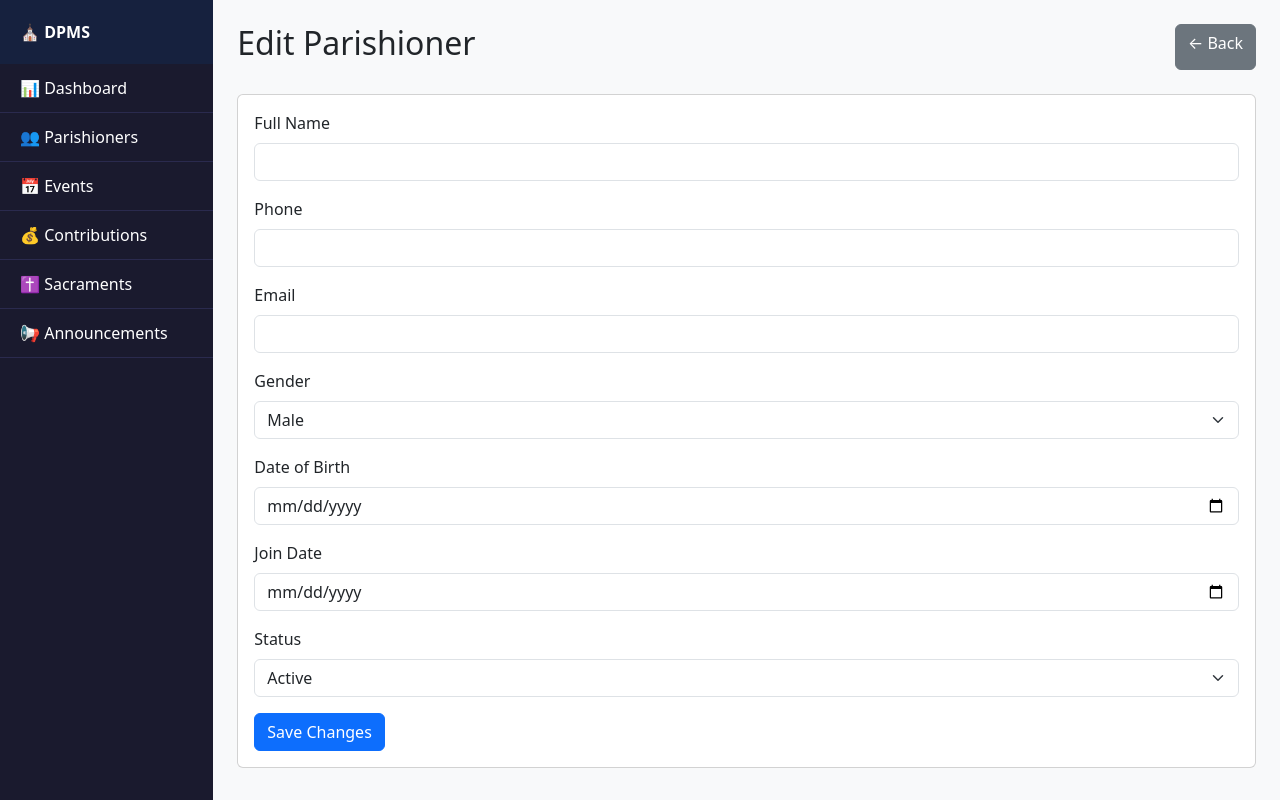
After one commit to LWKYM99/DPMS, a Flask app: page /parishioners/edit/1 in a window 1280 px wide. The commit adds this page. Run offline with Flask 3, Linux system fonts and the light colour scheme; data that the repository does not hold is empty.

Commit message:
Add edit and delete for parishioners

```diff
--- a/app.py
+++ b/app.py
@@ -89,7 +89,29 @@ def add_parishioner():
         db.close()
         return redirect(url_for('parishioners'))
     return render_template('add_parishioner.html')
+@app.route('/parishioners/edit/<int:id>', methods=['GET', 'POST'])
+def edit_parishioner(id):
+    db = get_db()
+    if request.method == 'POST':
+        db.execute('UPDATE Parishioners SET full_name=?, phone=?, email=?, gender=?, date_of_birth=?, join_date=?, status=? WHERE id=?',
+            [request.form['full_name'], request.form['phone'],
+             request.form['email'], request.form['gender'],
+             request.form['date_of_birth'], request.form['join_date'],
+             request.form['status'], id])
+        db.commit()
+        db.close()
+        return redirect(url_for('parishioners'))
+    parishioner = db.execute('SELECT * FROM Parishioners WHERE id=?', [id]).fetchone()
+    db.close()
+    return render_template('edit_parishioner.html', p=parishioner)
 
+@app.route('/parishioners/delete/<int:id>')
+def delete_parishioner(id):
+    db = get_db()
+    db.execute('DELETE FROM Parishioners WHERE id=?', [id])
+    db.commit()
+    db.close()
+    return redirect(url_for('parishioners'))
 @app.route('/events')
 def events():
     db = get_db()
--- /dev/null
+++ b/templates/edit_parishioner.html
@@ -0,0 +1,51 @@
+{% extends 'base.html' %}
+{% block title %}Edit Parishioner{% endblock %}
+
+{% block content %}
+<div class="d-flex justify-content-between mb-4">
+    <h2>Edit Parishioner</h2>
+    <a href="/parishioners" class="btn btn-secondary">← Back</a>
+</div>
+
+<div class="card">
+    <div class="card-body">
+        <form method="POST">
+            <div class="mb-3">
+                <label class="form-label">Full Name</label>
+                <input type="text" name="full_name" class="form-control" value="{{ p['full_name'] }}" required>
+            </div>
+            <div class="mb-3">
+                <label class="form-label">Phone</label>
+                <input type="text" name="phone" class="form-control" value="{{ p['phone'] }}">
+            </div>
+            <div class="mb-3">
+                <label class="form-label">Email</label>
+                <input type="email" name="email" class="form-control" value="{{ p['email'] }}">
+            </div>
+            <div class="mb-3">
+                <label class="form-label">Gender</label>
+                <select name="gender" class="form-select">
+                    <option {% if p['gender'] == 'Male' %}selected{% endif %}>Male</option>
+                    <option {% if p['gender'] == 'Female' %}selected{% endif %}>Female</option>
+                </select>
+            </div>
+            <div class="mb-3">
+                <label class="form-label">Date of Birth</label>
+                <input type="date" name="date_of_birth" class="form-control" value="{{ p['date_of_birth'] }}">
+            </div>
+            <div class="mb-3">
+                <label class="form-label">Join Date</label>
+                <input type="date" name="join_date" class="form-control" value="{{ p['join_date'] }}">
+            </div>
+            <div class="mb-3">
+                <label class="form-label">Status</label>
+                <select name="status" class="form-select">
+                    <option {% if p['status'] == 'Active' %}selected{% endif %}>Active</option>
+                    <option {% if p['status'] == 'Inactive' %}selected{% endif %}>Inactive</option>
+                </select>
+            </div>
+            <button type="submit" class="btn btn-primary">Save Changes</button>
+        </form>
+    </div>
+</div>
+{% endblock %}
--- a/templates/parishioners.html
+++ b/templates/parishioners.html
@@ -20,6 +20,7 @@
                     <th>Date of Birth</th>
                     <th>Join Date</th>
                     <th>Status</th>
+                    <th>Actions</th>
                 </tr>
             </thead>
             <tbody>
@@ -39,6 +40,9 @@
                         <span class="badge bg-secondary">Inactive</span>
                         {% endif %}
                     </td>
+                    <a href="/parishioners/edit/{{ p['id'] }}" class="btn btn-sm btn-warning">Edit</a>
+                        <a href="/parishioners/delete/{{ p['id'] }}" class="btn btn-sm btn-danger" onclick="return confirm('Delete this parishioner?')">Delete</a>
+                    </td>
                 </tr>
                 {% endfor %}
             </tbody>
```
